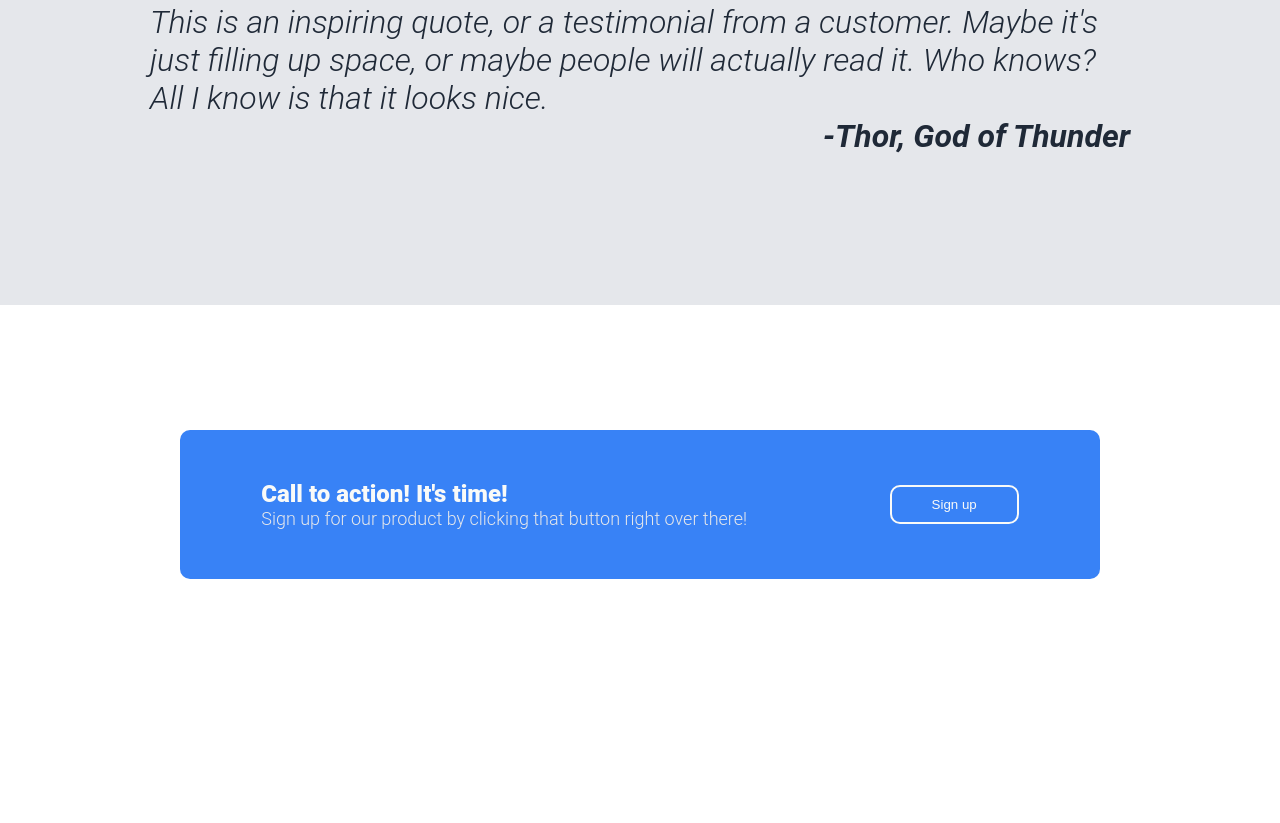
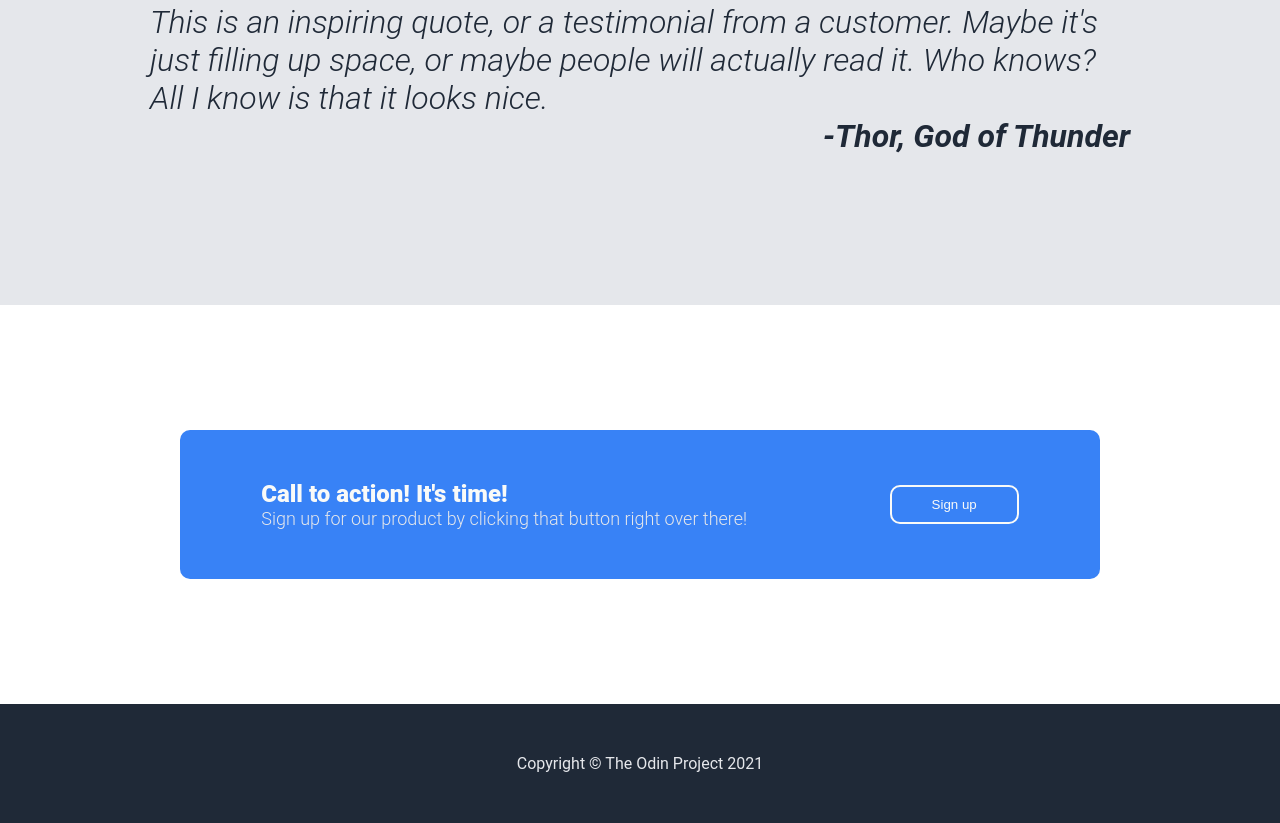
Before and after one commit to aadils29/odin-landing-page, a plain HTML site: page index.html in a window 1280 px wide. Shown: the part 1015-1838 px from the top of the page. Before the commit the page ends 1719 px from the top, so only its background shows below. Drawn offline with Linux system fonts and the light colour scheme.

Commit message:
Add footer with copyright message

```diff
--- a/index.html
+++ b/index.html
@@ -120,5 +120,11 @@
         </div>
       </div>
     </div>
+
+    <!-- Footer -->
+
+    <div class="footer">
+      <div class="copyright">Copyright © The Odin Project 2021</div>
+    </div>
   </body>
 </html>
--- a/style.css
+++ b/style.css
@@ -185,3 +185,12 @@ a {
   padding: 10px 40px;
   border-radius: 10px;
 }
+
+.footer {
+  background-color: #1f2937;
+  color: #e5e7eb;
+  display: flex;
+  justify-content: center;
+  align-items: center;
+  padding: 50px;
+}
```
